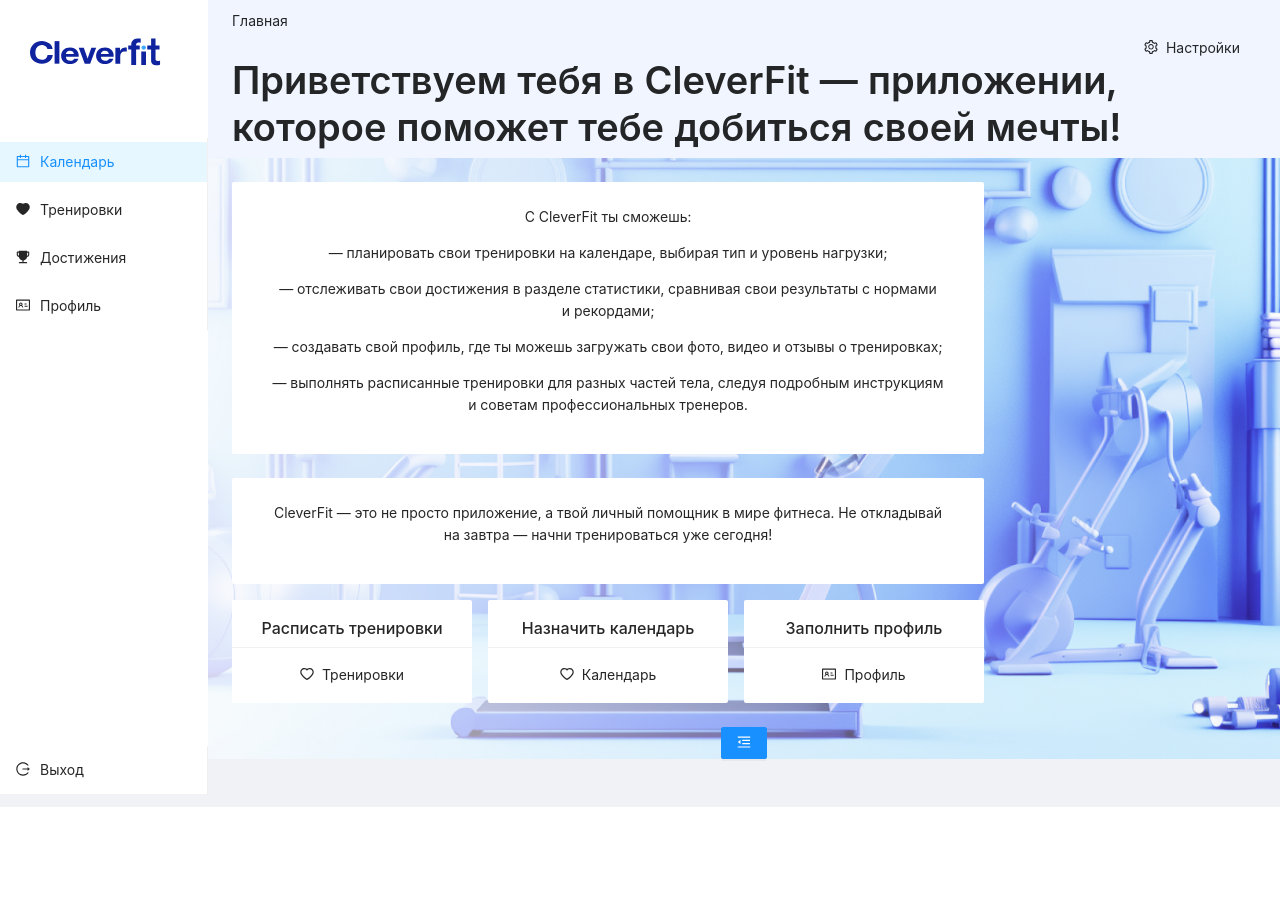
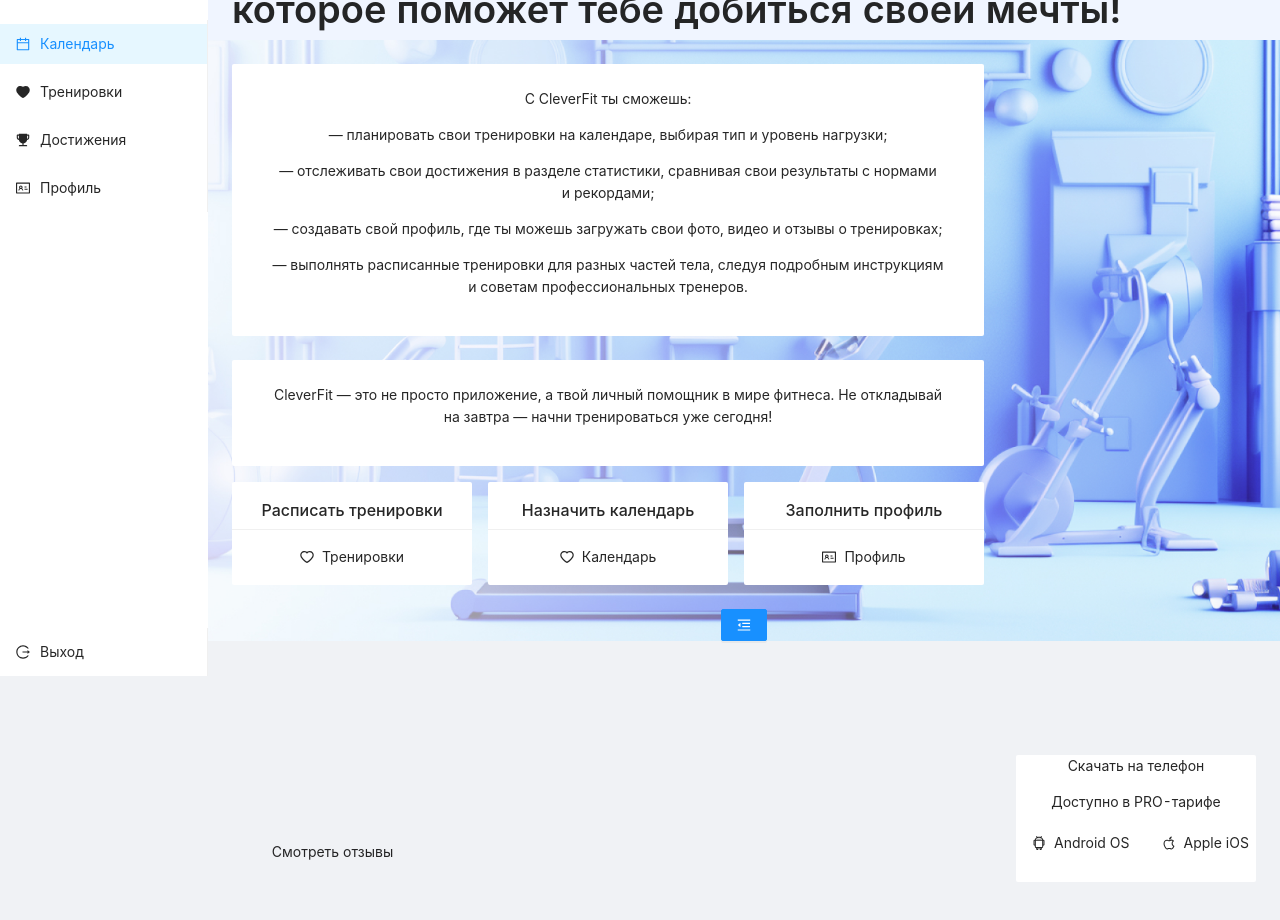
Before and after one commit to ClevertecFrontendLab/Yura703, a React (Vite) app: page /#/ in a window 1280 px wide. Shown: the top 920 px of the page. Before the commit the page ends 807 px from the top, so only its background shows below. Built offline with nearby package versions, Linux system fonts and the light colour scheme.

Commit message:
feat: add Footer

```diff
--- /dev/null
+++ b/src/components/footer/footer.scss
@@ -0,0 +1,30 @@
+.footer {
+    display: flex;
+    justify-content: space-between;
+    align-items: end;
+
+    height: 283px;
+
+    &__btn {
+        margin-bottom: 52px;
+        margin-left: 39px;
+        height: 40px;
+        width: 171px;
+    }
+
+    &__card {
+        margin-bottom: 42px;
+        margin-right: 24px;
+        border-radius: 2px;
+        width: 240px;
+        height: 127px;
+    }
+
+    .footer-card-fone {
+        display: flex;
+    }
+
+    .ant-card-body {
+        padding: 0;
+    }
+}
--- /dev/null
+++ b/src/components/footer/footer.tsx
@@ -0,0 +1,22 @@
+import React from 'react';
+import './footer.scss';
+import 'antd/dist/antd.css'; // or 'antd/dist/antd.less'
+import { Card, Button } from 'antd';
+import { AndroidOutlined, AppleOutlined, HeartOutlined } from '@ant-design/icons';
+
+export const Footer: React.FC = () => {
+
+    return (
+        <div className='footer'>
+           <Button type='text' className='footer__btn'>Смотреть отзывы</Button>
+           <Card bordered={false} className='footer__card'>
+                <p>Скачать на телефон</p>
+                <p>Доступно в PRO-тарифе</p>
+                <div className='footer-card-fone'>
+                    <Button type='text' icon={<AndroidOutlined />}>Android OS</Button>
+                    <Button type='text' icon={<AppleOutlined />}>Apple iOS</Button>
+                </div>
+            </Card>
+        </div>
+    );
+};
--- /dev/null
+++ b/src/components/footer/index.ts
@@ -0,0 +1 @@
+export { Footer } from './footer';
--- a/src/pages/main-page/main-page.tsx
+++ b/src/pages/main-page/main-page.tsx
@@ -2,7 +2,7 @@
 import './main-page.scss';
 import 'antd/dist/antd.css'; // or 'antd/dist/antd.less'
 import { Layout, Button, Menu, Space } from 'antd';
-const { Footer, Sider, Content } = Layout;
+const { Sider, Content } = Layout;
 import {
     CalendarOutlined,
     HeartFilled ,
@@ -18,6 +18,7 @@
 
 import { Header } from '@components/header';
 import { MainContent } from '@components/main-content';
+import { Footer } from '@components/footer';
 
 
 export const MainPage: React.FC = () => {
```
